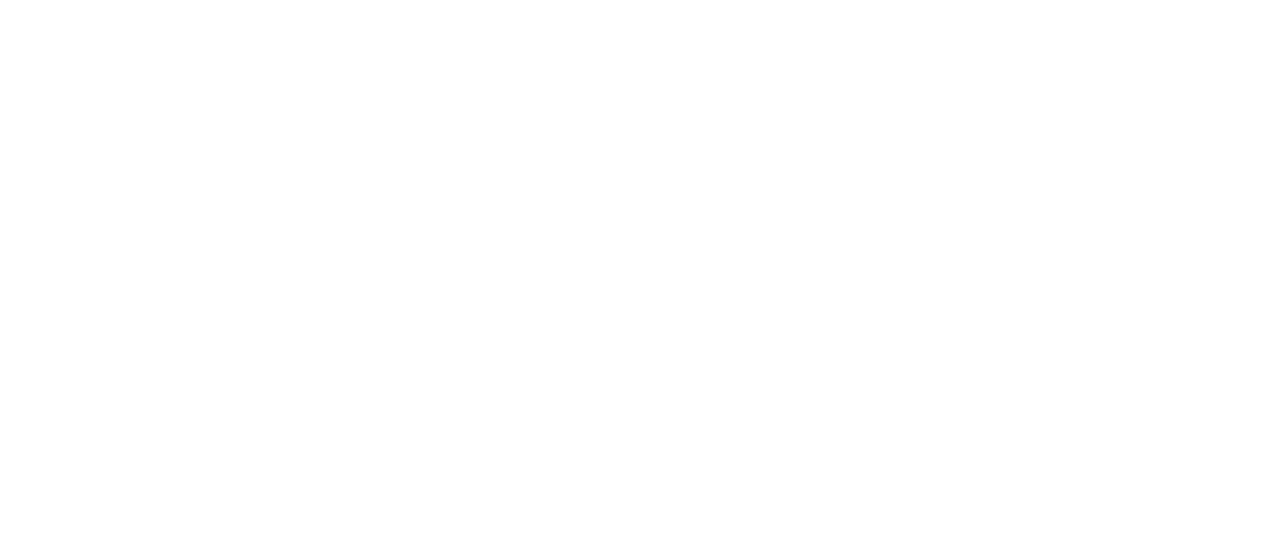
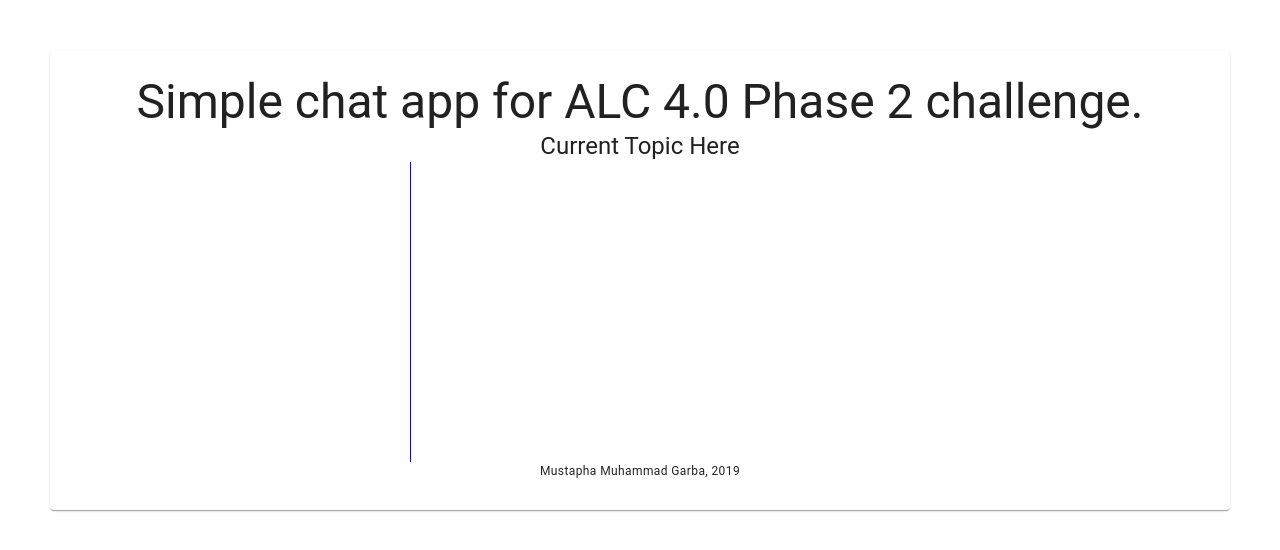
Before and after one commit to mustaphagarba/alc-cloud2-chat, a React (Create React App) app: page / in a window 1280 px wide. Shown: the top 550 px of the page. Built offline with nearby package versions, Linux system fonts and the light colour scheme.

Commit message:
1 hour commit. CSS-in-JS implemented in this hour

```diff
--- a/package.json
+++ b/package.json
@@ -3,6 +3,7 @@
   "version": "0.1.0",
   "private": true,
   "dependencies": {
+    "@material-ui/core": "^4.5.1",
     "express": "^4.17.1",
     "react": "^16.10.2",
     "react-dom": "^16.10.2",
--- a/src/App.js
+++ b/src/App.js
@@ -1,11 +1,12 @@
 import React from 'react';
 import logo from './logo.svg';
 import './App.css';
+import Dashboard from './Dashboard';
 
 function App() {
   return (
     <div className="App">
-
+      <Dashboard />
     </div>
   );
 }
--- /dev/null
+++ b/src/Dashboard.js
@@ -0,0 +1,62 @@
+import React from 'react';
+import { makeStyles } from '@material-ui/core/styles';
+import Paper from '@material-ui/core/Paper';
+import Typography from '@material-ui/core/Typography';
+
+const useStyles = makeStyles(theme => ({
+    root: {
+      padding: theme.spacing(3, 2),
+      margin:   '50px',
+    },
+    flex: {
+        display: 'flex',
+    },
+    button: {
+        width: '15%',
+    },
+    chatWindow: {
+        width: '70%',
+        height: '300px',
+    },
+    chatBox: {
+        width: '85%',
+    },
+    topicsWindow: {
+        width: '30%',
+        height: '300px',
+        borderRight:    '1px solid blue',
+    },
+  }));
+
+
+export default function Dashboard(){
+
+    const classes = useStyles();
+
+    return(
+        <div>
+        <Paper className={classes.root}>
+            <Typography variant="h3" component="h3">
+                Simple chat app for ALC 4.0 Phase 2 challenge.
+            </Typography>
+            <Typography variant="h5" component="h5">
+                Current Topic Here
+            </Typography>
+            <div className={classes.flex}>
+                <div className={classes.topicsWindow}>
+
+                </div>
+                <div className={classes.chatWindow}>
+
+                </div>
+            </div>
+            <div className={classes.flex}>
+
+            </div>
+            <Typography variant="caption" display="block" gutterBottom>
+                Mustapha Muhammad Garba, 2019
+            </Typography>
+        </Paper>
+        </div>
+    )
+}
```
Also changed, not shown: 1 other file (tests, documents, lock files or other folders).
